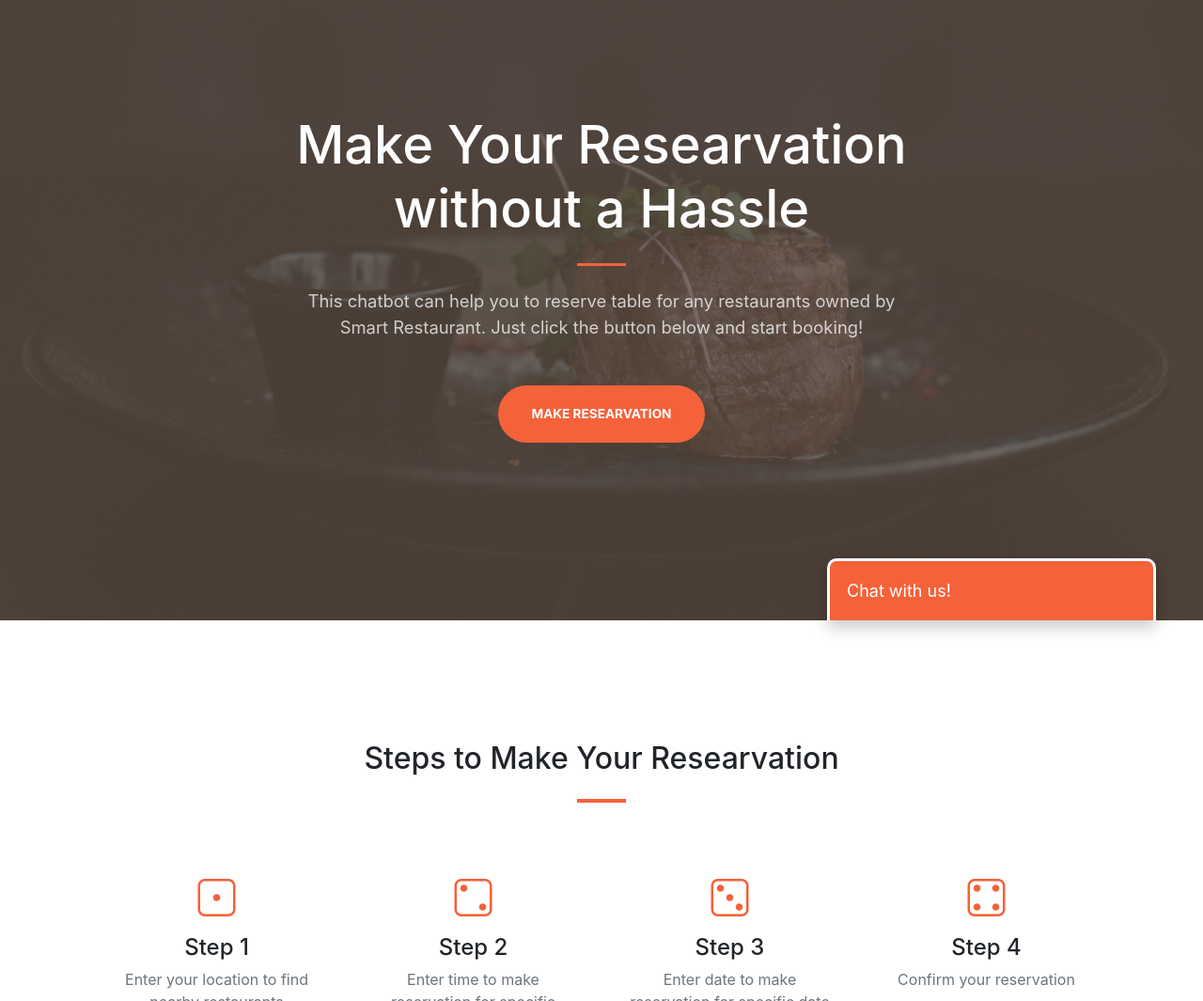
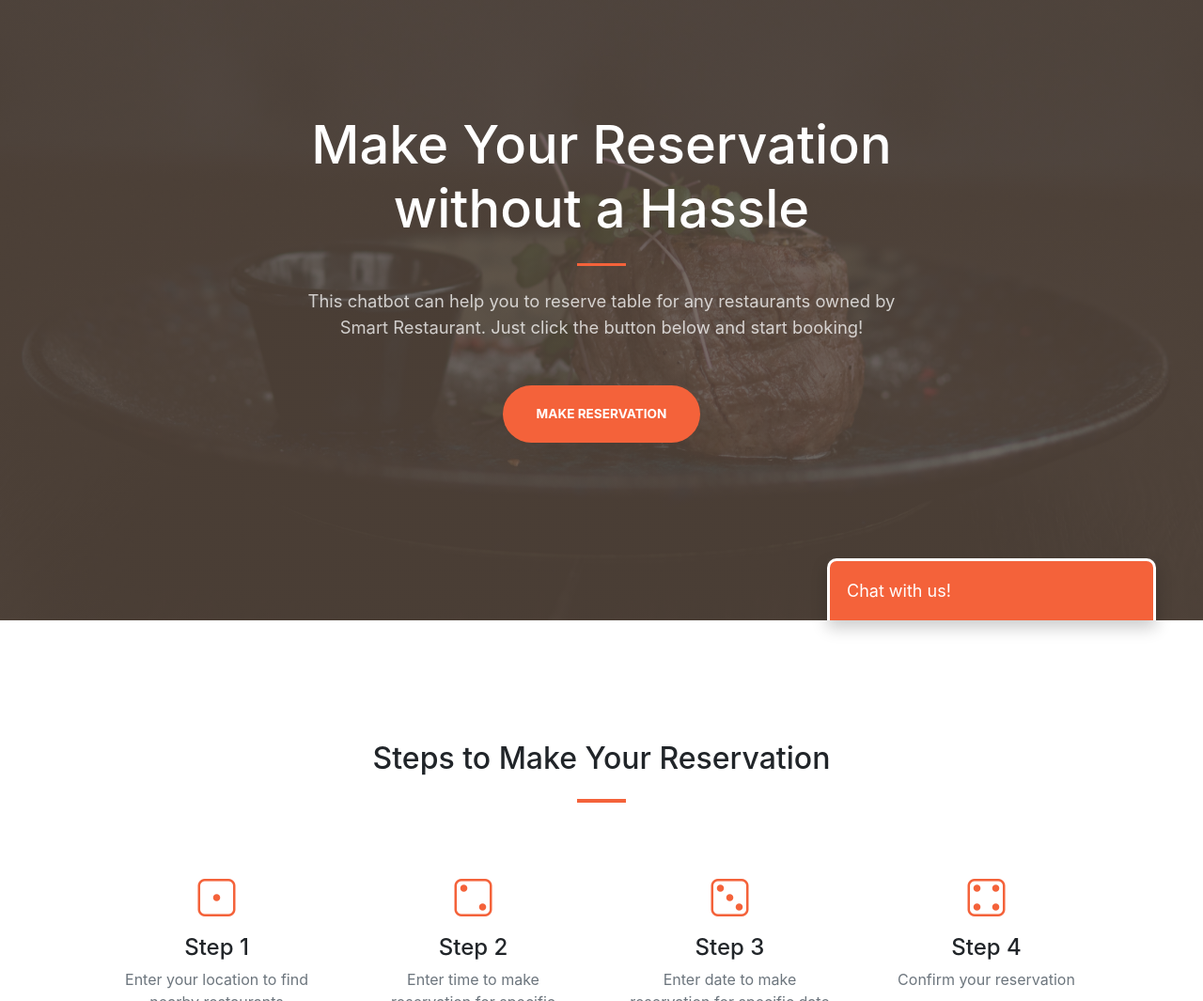
Before and after one commit to LinZhihaozlin22/Cloud-Project, a plain HTML site: page chatbot-ui/index.html in a window 1280 px wide. Shown: the part 140-1205 px from the top of the page at 94% size. Drawn offline with nearby package versions, Linux system fonts and the light colour scheme; a script that the page names is missing.

Commit message:
update chatbot alias & fix UI typo

```diff
--- a/chatbot-ui/index.html
+++ b/chatbot-ui/index.html
@@ -64,12 +64,12 @@
             <div class="container px-4 px-lg-5 h-100">
                 <div class="row gx-4 gx-lg-5 h-100 align-items-center justify-content-center text-center">
                     <div class="col-lg-8 align-self-end">
-                        <h1 class="text-white font-weight-bold">Make Your Researvation without a Hassle</h1>
+                        <h1 class="text-white font-weight-bold">Make Your Reservation without a Hassle</h1>
                         <hr class="divider" />
                     </div>
                     <div class="col-lg-8 align-self-baseline">
                         <p class="text-white-75 mb-5">This chatbot can help you to reserve table for any restaurants owned by Smart Restaurant. Just click the button below and start booking!</p>
-                        <a class="btn btn-primary btn-xl" id="reservation_button" onclick="document.getElementById('chat-button').click()">Make Researvation</a>
+                        <a class="btn btn-primary btn-xl" id="reservation_button" onclick="document.getElementById('chat-button').click()">Make Reservation</a>
                     </div>
                 </div>
             </div>
@@ -78,7 +78,7 @@
         <!-- Help section-->
         <section class="page-section" id="help">
             <div class="container px-4 px-lg-5">
-                <h2 class="text-center mt-0">Steps to Make Your Researvation</h2>
+                <h2 class="text-center mt-0">Steps to Make Your Reservation</h2>
                 <hr class="divider" />
                 <div class="row gx-4 gx-lg-5">
                     <div class="col-lg-3 col-md-6 text-center">
--- a/chatbot-ui/js/lex.js
+++ b/chatbot-ui/js/lex.js
@@ -23,7 +23,7 @@ function sendChat() {
 
         // send it to the Lex runtime
         var params = {
-            botAlias: 'Restaurantnewbot',
+            botAlias: 'RestaurantBot',
             botName: 'restaurantBot',
             inputText: wisdom,
             userId: lexUserId,
```
Also changed, not shown: 1 other file.
